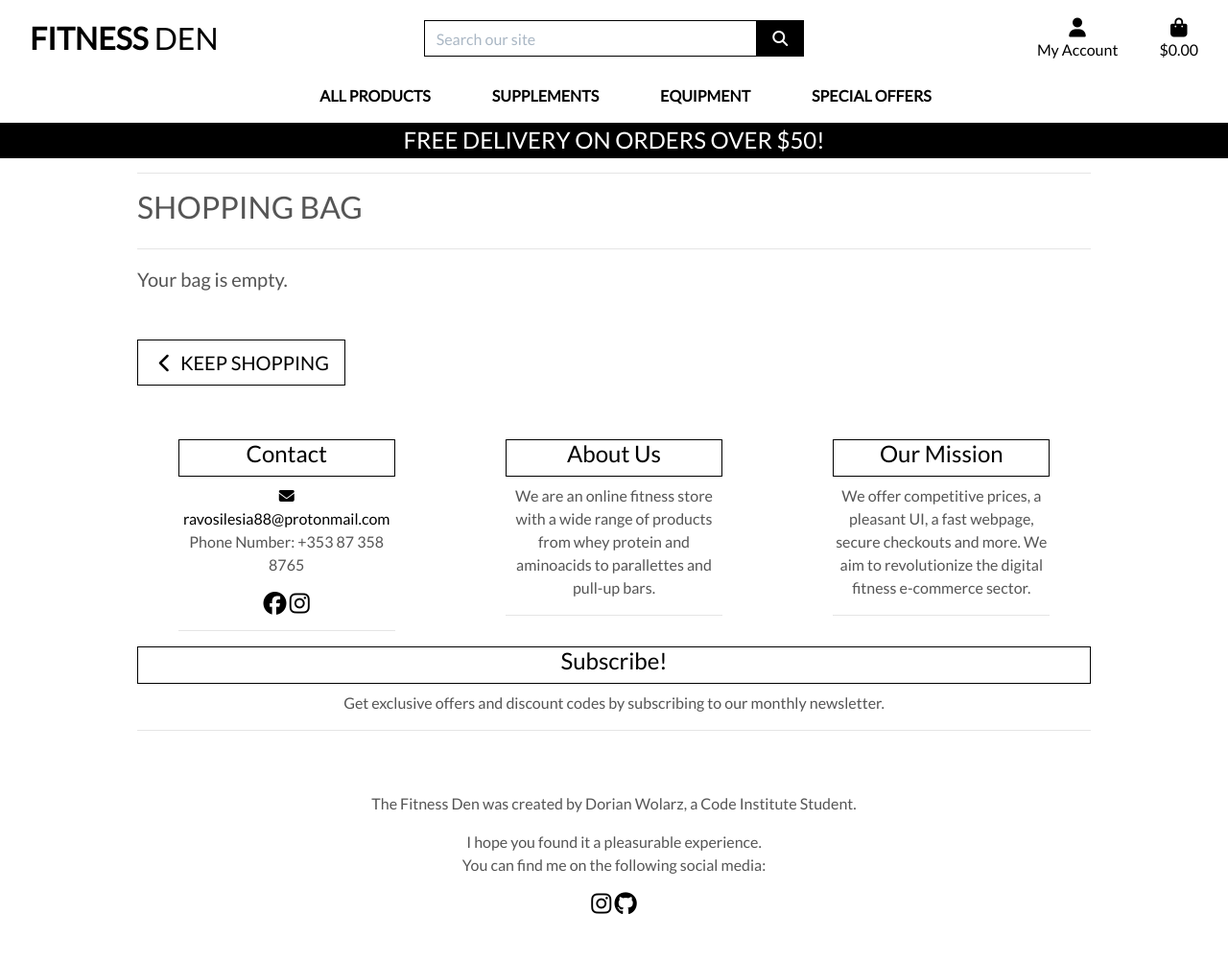
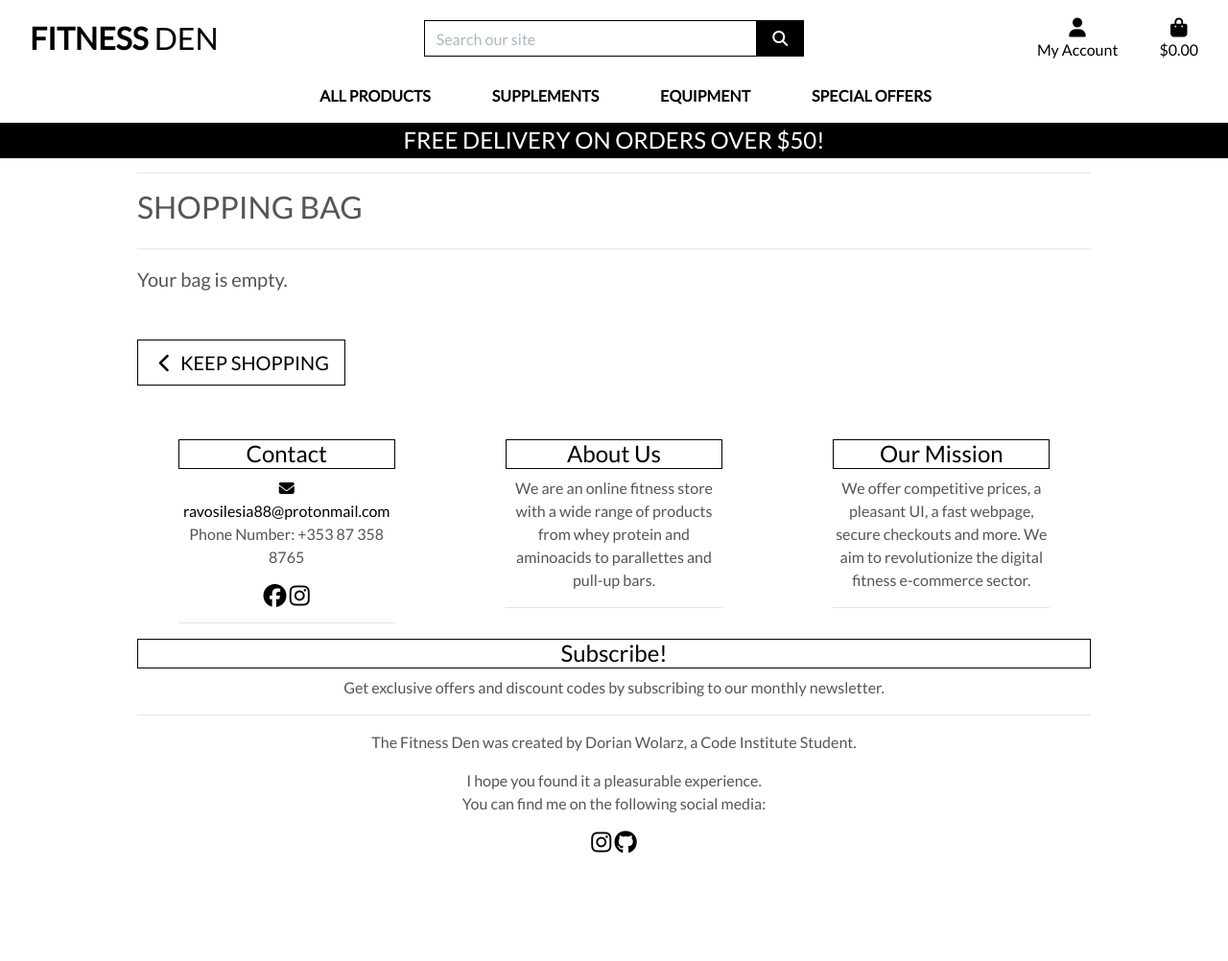
Before and after one commit to RavoPL/fitness-den, a Django app: page /bag/ in a window 1280 px wide. Shown: the whole page at 96% size. After the commit the page ends 889 px from the top, so only its background shows below. Run offline with Django 4.2, Linux system fonts and the light colour scheme; parts of the project's set-up code (start-up, migrations or seed data) failed here and were passed over; some libraries are stand-ins or nearby versions.

Commit message:
remove excess code from footer

```diff
--- a/templates/includes/footer.html
+++ b/templates/includes/footer.html
@@ -4,7 +4,7 @@
         <!-- Contact Details -->
 
         <div class="col-sm-3">
-            <h4 class="footer-titles pb-2">Contact</h4>
+            <h4 class="footer-titles">Contact</h4>
                 <a href="mailto:ravosilesia88@protonmail.com" aria-label="Email Link" class="social-media">
                     <i class="fas fa-envelope me-3"></i>
                         ravosilesia88@protonmail.com
@@ -21,7 +21,7 @@
 
         <!-- About Us -->
         <div class="col-sm-3">
-            <h4 class="footer-titles pb-2">About Us</h4>
+            <h4 class="footer-titles">About Us</h4>
                 <p>We are an online fitness store with a wide range of products
                     from whey protein and aminoacids to parallettes and pull-up bars.</p>
             <hr class="block-divider block-divider--short">
@@ -30,7 +30,7 @@
         <!-- Our Mission -->
 
         <div class="col-sm-3">
-            <h4 class="footer-titles pb-2">Our Mission</h4>
+            <h4 class="footer-titles">Our Mission</h4>
             <p>We offer competitive prices, a pleasant UI, a fast webpage,
                 secure checkouts and more. We aim to revolutionize the digital fitness e-commerce sector.</p>
             <hr class="block-divider block-divider--short">
@@ -40,9 +40,9 @@
 
     <!-- Monthly Newsletter with MailChimp -->
 
-    <div class="row text-center pb-5">
+    <div class="row text-center">
         <div class="col">
-            <h4 class="footer-titles pb-2">Subscribe!</h4>
+            <h4 class="footer-titles">Subscribe!</h4>
             <p>Get exclusive offers and discount codes by subscribing to our monthly newsletter.</p>
             <!-- MailChimp Signup Form -->
             <hr class="block-divider block-divider--short">
@@ -51,7 +51,7 @@
 
     <!-- Creator Details - Content taken from my PP2 -->
 
-    <div class="row text-center pb-5">
+    <div class="row text-center">
         <div class="col">
             <p>The Fitness Den was created by Dorian Wolarz, a Code Institute Student.</p>
             <p>I hope you found it a pleasurable experience. <br>You can find me on the following social media:</p>
```
